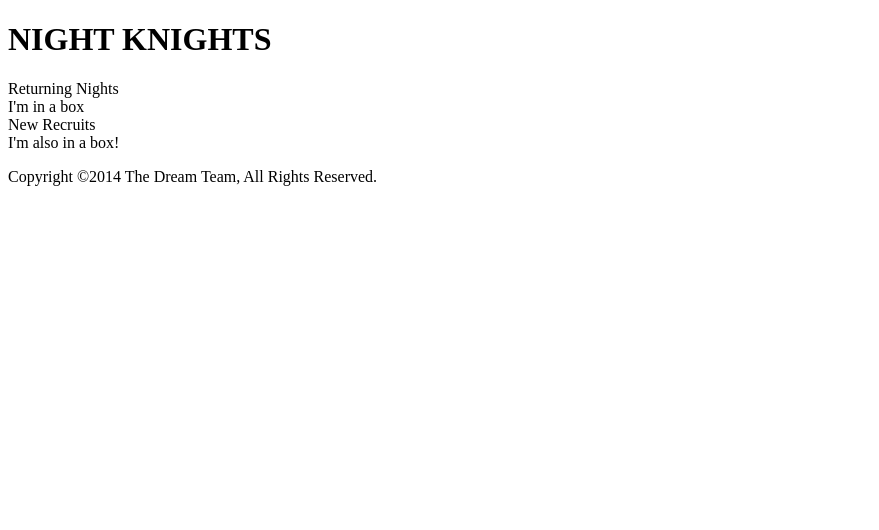
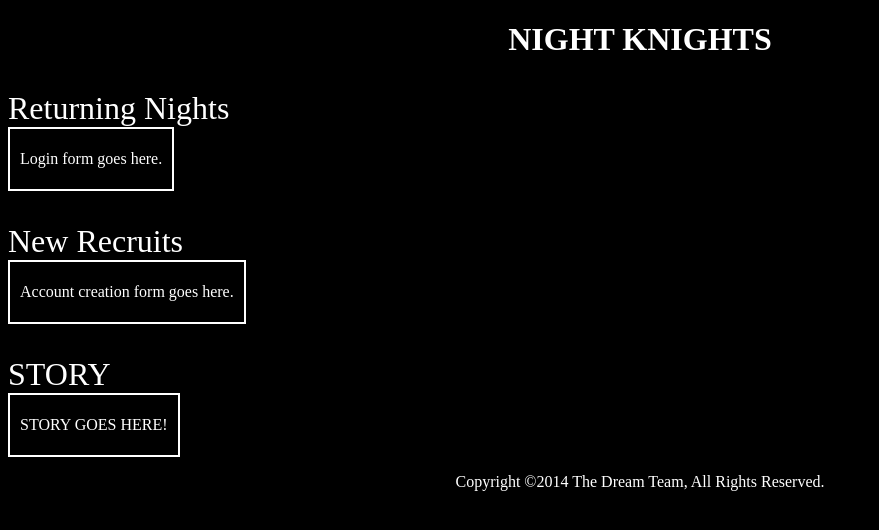
Before and after one commit to wspurgin/NightKnights, a PHP site: page /html/login.php in a window 1280 px wide. Shown: the top 530 px of the page, without its empty margins (0-879 px from the left). Run offline with PHP 8.4, Linux system fonts and the light colour scheme.

Commit message:
Touched-up the current draft of login.php and wrote some starter styling for master.css

```diff
--- a/public/css/master.css
+++ b/public/css/master.css
@@ -1,4 +1,54 @@
+body
+{
+  background-color: black;
+}
+
+header
+{
+  text-align: center;
+  color: white;
+}
+
+p
+{
+  color:white;
+}
+
 .infobox
 {
+  border-style: solid;
+  border-color: white;
+  border-width: 2px;
 
+  padding-top: 5px;
+  padding-bottom: 5px;
+
+  padding-left: 10px;
+  padding-right: 10px;
+
+  display: inline-block;
 }
+
+.infocaption
+{
+  margin-bottom: 0px;
+
+  font-size: 2em;
+}
+
+.center
+{
+  margin-left: auto;
+  margin-right: auto;
+}
+
+.words p
+{
+  width: auto;
+  text-align: center;
+}
+
+footer
+{
+  text-align: center;
+}
--- a/public/html/login.php
+++ b/public/html/login.php
@@ -4,25 +4,35 @@
   <title>Welcome to Hibera, Night Knights!</title>
   <meta charset="utf-8" \>
 
-
+  <link rel="stylesheet" type="text/css" href="../css/master.css">
 </head>
 
 <body>
-        <h1 id="titlebanner" class="title">NIGHT KNIGHTS</h1>
 
-        Returning Nights
-        <div id="returning" class="infobox">
-            I'm in a box
+  <div>
+    <header>
+      <h1>NIGHT KNIGHTS</h1>
+    </header>
   </div>
 
-        New Recruits
-        <div id="newbies" class="infobox">
-            I'm also in a box!
+  <p class="infocaption">Returning Nights</p>
+  <div id="returning" class="infobox center">
+    <p>Login form goes here.</p>
   </div>
 
-        <div id="copyright">
+  <p class="infocaption">New Recruits</p>
+  <div id="newbies" class="infobox center">
+    <p>Account creation form goes here.</p>
+  </div>
+
+  <p class="infocaption">STORY</p>
+  <div id="blurb" class="infobox words center">
+    <p>STORY GOES HERE!</p>
+  </div>
+
+  <footer>
     <?php include("modules/copyright.html"); ?>
-        </div>
+  </footer>
 
 </body>
 </html>
```
Lines whose indentation alone changed are shown as unchanged.
